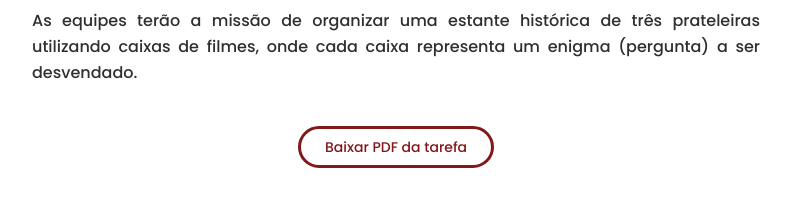
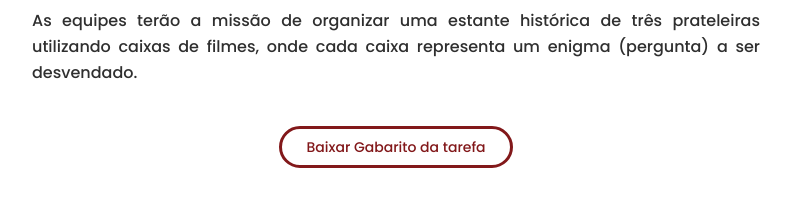
Before and after one commit to guilhermetrutaa/dhpb-2026, a Next.js app: page /tarefas/galeria-de-enigmas in a window 1280 px wide. Shown: the part 920-1138 px from the top of the page, without its empty margins (244-1035 px from the left). Built offline with nearby package versions, Linux system fonts and the light colour scheme; no server answers.

Commit message:
colocando gabaritos

```diff
--- a/src/app/tarefas/galeria-de-enigmas/config.js
+++ b/src/app/tarefas/galeria-de-enigmas/config.js
@@ -1,4 +1,4 @@
-export const PDF_DRIVE_URL = 'https://drive.google.com/file/d/1G_PZmapjnHe97GSpu7JEz8tOYB6q6lq1/view?usp=sharing'
+export const PDF_DRIVE_URL = 'https://drive.google.com/file/d/1ULpQCw5DJU7wLBPpD6wI6Q-orXqncou6/view?usp=sharing'
 
 export const ICONE_SRC = '/tarefas/galeria-de-enigmas/icone-enigma.jpeg'
 /** Capa dos enigmas já respondidos no PDF: caixa vermelha, só leitura. */
--- a/src/app/tarefas/galeria-de-enigmas/page.jsx
+++ b/src/app/tarefas/galeria-de-enigmas/page.jsx
@@ -1135,11 +1135,11 @@
                 rel="noopener noreferrer"
                 className="cursor-pointer rounded-full border-[3px] border-[#82181A] px-6 py-2 text-sm font-medium text-[#82181A] transition-colors hover:bg-[#82181A] hover:text-white"
               >
-                Baixar PDF da tarefa
+                Baixar Gabarito da tarefa
               </a>
             ) : (
               <span className="rounded-full border-[3px] border-neutral-300 px-6 py-2 text-sm font-medium text-neutral-400">
-                Baixar PDF da tarefa
+                Baixar Gabarito da tarefa
               </span>
             )}
           </div>
```
